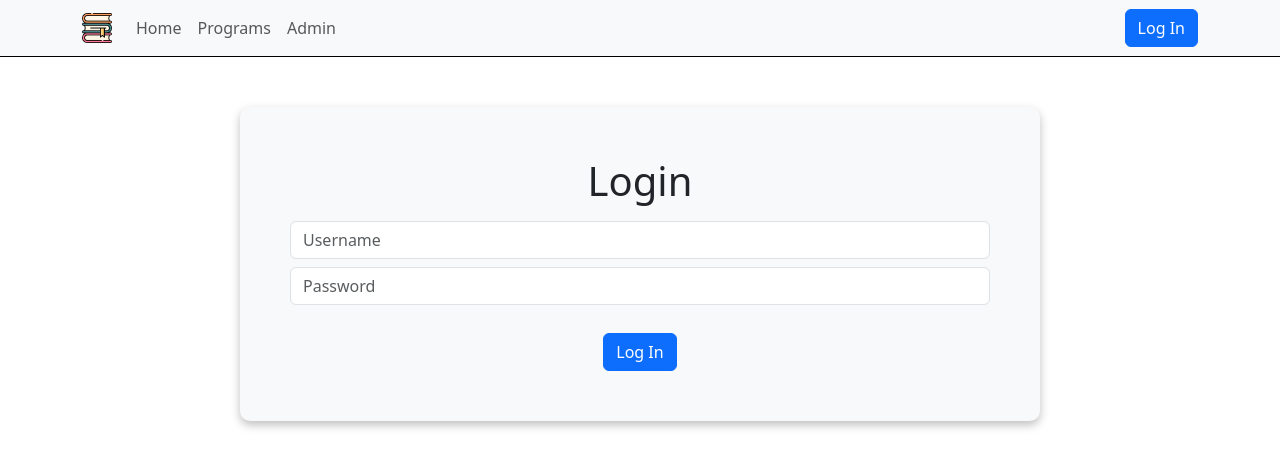
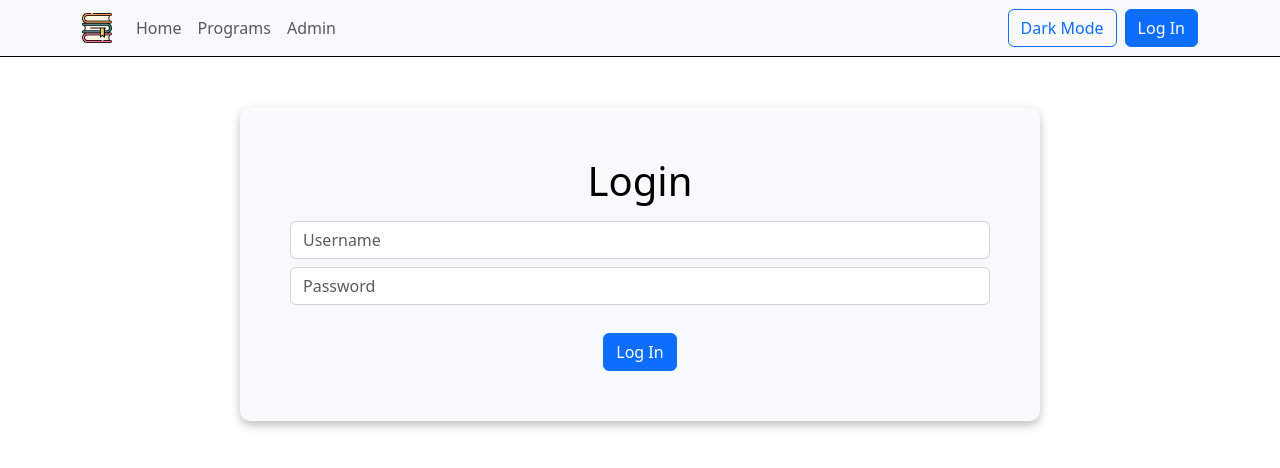
Before and after one commit to Mcdavis705/Online-Courses-App, a React (Vite) app: page /LogIn in a window 1280 px wide. Shown: the top 468 px of the page. Built offline with nearby package versions, Linux system fonts and the light colour scheme.

Commit message:
Incorporated Dark Mode in all the components

```diff
--- a/src/App.jsx
+++ b/src/App.jsx
@@ -1,15 +1,22 @@
-import { react } from 'react'
+import React from 'react';
 import { Navbar, Nav, Container, Button } from 'react-bootstrap';
 import { Outlet, Link } from "react-router-dom";
-
-
+import { useTheme } from './context/ThemeContext';
 
 function App() {
+  const { isDarkMode, toggleTheme } = useTheme();
+
+  // Optional: Styles based on theme
+  const appStyle = {
+    backgroundColor: isDarkMode ? '#121212' : '#ffffff',
+    color: isDarkMode ? '#ffffff' : '#000000',
+    minHeight: '100vh',
+  };
 
   return (
-    <>
-      <Navbar bg="light" expand="lg" style={{ borderBottom: '1px solid black' }}>
-        <Container >
+    <div style={appStyle}>
+      <Navbar bg={isDarkMode ? 'dark' : 'light'} variant={isDarkMode ? 'dark' : 'light'} expand="lg" style={{ borderBottom: '1px solid black' }}>
+        <Container>
           <Navbar.Brand>
             <Link to="/">
               <img
@@ -20,26 +27,34 @@ function App() {
                 className="d-inline-block align-top"
               />
             </Link>
+          </Navbar.Brand>
 
-          </Navbar.Brand>
           <Navbar.Toggle aria-controls="basic-navbar-nav" />
           <Navbar.Collapse id="basic-navbar-nav">
-            <Nav className="me-auto ">
+            <Nav className="me-auto">
               <Link to="/" className="nav-link">Home</Link>
               <Link to="Programs" className="nav-link">Programs</Link>
               <Link to="Admin" className="nav-link">Admin</Link>
             </Nav>
-            <Button><Link to="LogIn" className="nav-link">Log In</Link></Button>
+
+            <div className="d-flex align-items-center gap-2">
+              <Button variant="outline-primary" onClick={toggleTheme}>
+                {isDarkMode ? 'Light Mode' : 'Dark Mode'}
+              </Button>
+              <Button>
+                <Link to="LogIn" className="nav-link">Log In</Link>
+              </Button>
+            </div>
           </Navbar.Collapse>
         </Container>
+      </Navbar>
 
-      </Navbar>
       <Container>
         <Outlet />
       </Container>
       <br />
-    </>
-  )
+    </div>
+  );
 }
 
-export default App
+export default App;
--- /dev/null
+++ b/src/context/ThemeContext.jsx
@@ -0,0 +1,32 @@
+import { createContext, useState, useContext } from "react";
+
+
+export const ThemeContext = createContext();
+
+
+export const ThemeProvider = ({ children }) => {
+
+  const [isDarkMode, setIsDarkMode] = useState(() => {
+    const savedTheme = localStorage.getItem('theme'); // gets 'dark' or 'light'
+    return savedTheme === 'dark'; // returns true if 'dark', false otherwise
+  });
+
+
+  const toggleTheme = () => {
+    setIsDarkMode(prev => {
+      const newTheme = !prev; // flip the current value (true ⇄ false)
+      localStorage.setItem('theme', newTheme ? 'dark' : 'light'); // save the new theme
+      return newTheme; // update state
+    });
+  };
+
+
+  return (
+    <ThemeContext.Provider value={{ isDarkMode, toggleTheme }}>
+      {children}
+    </ThemeContext.Provider>
+  );
+};
+
+
+export const useTheme = () => useContext(ThemeContext);
--- a/src/pages/Admin.jsx
+++ b/src/pages/Admin.jsx
@@ -1,36 +1,38 @@
-import { useSearchParams, Navigate } from "react-router-dom"
+import { useSearchParams, Navigate } from "react-router-dom";
+import { useTheme } from '../context/ThemeContext';
 
+function Admin() {
+  const { isDarkMode } = useTheme();
+  const [searchParams] = useSearchParams();
+  const auth = searchParams.get('auth') === 'true';
+
+  if (!auth) {
+    return <Navigate to='/LogIn' replace />;
+  }
 
   const style = {
-    backgroundColor: '#f8f9fa',
+    backgroundColor: isDarkMode ? '#121212' : '#f8f9fa',
+    color: isDarkMode ? 'white' : 'black',
     padding: '50px',
     borderRadius: '10px',
-    boxShadow: '0px 4px 10px rgba(0, 0, 0, 0.25)',
+    boxShadow: isDarkMode
+      ? '0px 4px 10px rgba(255, 255, 255, 0.1)'
+      : '0px 4px 10px rgba(0, 0, 0, 0.25)',
     width: '80%',
     maxWidth: '800px',
-    height: 'auto',
     margin: '50px auto',
     display: 'flex',
     justifyContent: 'center',
     alignItems: 'center',
     flexDirection: 'column',
-    textDecoration: 'none'
+    textDecoration: 'none',
   };
-function Admin() {
-
-    const [searchParams, setSearchParams] = useSearchParams();
-    const auth = searchParams.get('auth') === 'true';
-
-    if (!auth) {
-        return <Navigate to='/LogIn' replace/>
-    }
 
   return (
     <div style={style}>
       <h1>Welcome to Admin Page</h1>
     </div>
-    )
-
+  );
 }
 
-export default Admin
+export default Admin;
--- a/src/pages/Home.jsx
+++ b/src/pages/Home.jsx
@@ -1,10 +1,13 @@
 import { Container, Button } from 'react-bootstrap';
 import { Link } from 'react-router-dom';
+import { useTheme } from '../context/ThemeContext';
 
 function Home() {
-    const style =
-    {
-        backgroundColor: '#f8f9fa',
+  const { isDarkMode } = useTheme();
+
+  const style = {
+    backgroundColor: isDarkMode ? '#1e1e1e' : '#f8f9fa',
+    color: isDarkMode ? '#ffffff' : '#000000',
     padding: '50px',
     borderRadius: '10px',
     boxShadow: '0px 4px 10px rgba(0, 0, 0, 0.25)',
@@ -15,20 +18,19 @@ function Home() {
     display: 'flex',
     justifyContent: 'center',
     alignItems: 'center',
-        flexDirection: 'column'
-    }
+    flexDirection: 'column',
+  };
 
   return (
     <Container style={style}>
       <h1>Explore Online Courses</h1>
       <br />
       <p>Welcome to our online course platform! Select a course to start your learning journey.</p>
-            <Link to='Programs'>
-                <Button>Select a course</Button>
+      <Link to="Programs">
+        <Button variant={isDarkMode ? 'light' : 'primary'}>Select a course</Button>
       </Link>
     </Container>
-    )
-
+  );
 }
 
-export default Home
+export default Home;
--- a/src/pages/LogIn.jsx
+++ b/src/pages/LogIn.jsx
@@ -1,36 +1,46 @@
-import { useNavigate, Navigate, useSearchParams } from "react-router-dom"
+import { useNavigate } from "react-router-dom";
 import { Container, Form, Button } from 'react-bootstrap';
+import { useTheme } from '../context/ThemeContext';
 
+function Login() {
+  const { isDarkMode } = useTheme();
+  const navigate = useNavigate();
 
   const style = {
-    backgroundColor: '#f8f9fa',
+    backgroundColor: isDarkMode ? '#121212' : '#f8f9fa',
+    color: isDarkMode ? 'white' : 'black',
     padding: '50px',
     borderRadius: '10px',
-    boxShadow: '0px 4px 10px rgba(0, 0, 0, 0.25)',
+    boxShadow: isDarkMode
+      ? '0px 4px 10px rgba(255, 255, 255, 0.1)'
+      : '0px 4px 10px rgba(0, 0, 0, 0.25)',
     width: '80%',
     maxWidth: '800px',
-    height: 'auto',
     margin: '50px auto',
     display: 'flex',
     justifyContent: 'center',
     alignItems: 'center',
     flexDirection: 'column',
-    textDecoration: 'none'
+    textDecoration: 'none',
   };
-function Login() {
-
-    const navigate = useNavigate();
-
 
   const handleLogin = () => {
     navigate('/admin?auth=true');
-    }
+  };
 
   return (
     <Container style={style}>
       <h1>Login</h1>
       <Form.Label></Form.Label>
-            <Form.Control type="name" placeholder="Username" />
+      <Form.Control
+        type="text"
+        placeholder="Username"
+        style={{
+          backgroundColor: isDarkMode ? '#333' : 'white',
+          color: isDarkMode ? 'white' : 'black',
+          borderColor: isDarkMode ? '#555' : '#ced4da',
+        }}
+      />
 
       <Form.Label htmlFor="inputPassword5"></Form.Label>
       <Form.Control
@@ -38,14 +48,19 @@ function Login() {
         id="inputPassword5"
         aria-describedby="passwordHelpBlock"
         placeholder="Password"
+        style={{
+          backgroundColor: isDarkMode ? '#333' : 'white',
+          color: isDarkMode ? 'white' : 'black',
+          borderColor: isDarkMode ? '#555' : '#ced4da',
+        }}
       />
       <Form.Text id="passwordHelpBlock" muted></Form.Text>
       <br />
-            <Button variant="primary" onClick={handleLogin}>Log In</Button>
-
+      <Button variant={isDarkMode ? 'light' : 'primary'} onClick={handleLogin}>
+        Log In
+      </Button>
     </Container>
-    )
-
+  );
 }
 
-export default Login
+export default Login;
--- a/src/pages/Programs.jsx
+++ b/src/pages/Programs.jsx
@@ -1,24 +1,26 @@
 import { Container, ListGroup, Button, Card, Dropdown } from 'react-bootstrap';
-import { useParams, Link, useSearchParams } from 'react-router-dom'; // make sure it's from 'react-router-dom'
+import { useParams, Link, useSearchParams } from 'react-router-dom';
 import { courses } from './Courses.jsx';
+import { useTheme } from '../context/ThemeContext';
+
+function Programs() {
+  const { isDarkMode } = useTheme();
 
   const style = {
-    backgroundColor: '#f8f9fa',
+    backgroundColor: isDarkMode ? 'black' : 'whitesmoke',
+    color: isDarkMode ? 'white' : 'black',
     padding: '50px',
     borderRadius: '10px',
     boxShadow: '0px 4px 10px rgba(0, 0, 0, 0.25)',
     width: '80%',
     maxWidth: '800px',
     height: 'auto',
-    margin: '50px auto',
+    margin: '150px auto',
     display: 'flex',
-    justifyContent: 'center',
+    flexDirection: 'column',
     alignItems: 'center',
-    flexDirection: 'column',
-    textDecoration: 'none'
   };
 
-function Programs() {
   const { id } = useParams();
   const [searchParams, setSearchParams] = useSearchParams();
 
@@ -28,18 +30,31 @@ function Programs() {
   const handleCategoryChange = (selectedCategory) => {
     setSearchParams({
       category: selectedCategory,
-            level: level || ''
+      level: level || '',
     });
   };
 
   const handleLevelChange = (selectedLevel) => {
     setSearchParams({
       category: category || '',
-            level: selectedLevel
+      level: selectedLevel,
     });
   };
 
-    const filterCourses = courses.filter(course =>
+  const clearCategory = () => {
+    setSearchParams({
+      level: level || '',
+    });
+  };
+
+  const clearLevel = () => {
+    setSearchParams({
+      category: category || '',
+    });
+  };
+
+  const filterCourses = courses.filter(
+    (course) =>
       (!category || course.categoria.toLowerCase() === category.toLowerCase()) &&
       (!level || course.nivel.toLowerCase() === level.toLowerCase())
   );
@@ -51,26 +66,34 @@ function Programs() {
       <p>Select a course and start your learning journey today.</p>
       <br />
 
-            <div className="row d-flex justify-content-center">
-                <Dropdown className="col mb-3">
-                    <Dropdown.Toggle variant="outline-success" id="dropdown-basic">
-                        Category
+      <div className="row d-flex justify-content-center" style={{ width: '100%', gap: '1rem' }}>
+        <Dropdown className="col">
+          <Dropdown.Toggle
+            variant={isDarkMode ? 'secondary' : 'outline-success'}
+            id="dropdown-category"
+            style={{ color: isDarkMode ? 'white' : undefined }}
+          >
+            {category ? category.charAt(0).toUpperCase() + category.slice(1) : 'Category'}
           </Dropdown.Toggle>
-                    <Dropdown.Menu>
-                        <Dropdown.Item onClick={() => setSearchParams({})}>All Courses</Dropdown.Item>
+          <Dropdown.Menu style={{ backgroundColor: isDarkMode ? 'dimgray' : 'white' }}>
+            <Dropdown.Item onClick={clearCategory}>All Courses</Dropdown.Item>
             <Dropdown.Item onClick={() => handleCategoryChange('frontend')}>Front End</Dropdown.Item>
             <Dropdown.Item onClick={() => handleCategoryChange('backend')}>Back End</Dropdown.Item>
             <Dropdown.Item onClick={() => handleCategoryChange('devops')}>DevOps</Dropdown.Item>
-                        <Dropdown.Item onClick={() => handleCategoryChange('herramientas')}>Herramientos</Dropdown.Item>
+            <Dropdown.Item onClick={() => handleCategoryChange('herramientas')}>Herramientas</Dropdown.Item>
           </Dropdown.Menu>
         </Dropdown>
 
-                <Dropdown className="col mb-3">
-                    <Dropdown.Toggle variant="outline-success" id="dropdown-basic">
-                        Course Level
+        <Dropdown className="col">
+          <Dropdown.Toggle
+            variant={isDarkMode ? 'secondary' : 'outline-success'}
+            id="dropdown-level"
+            style={{ color: isDarkMode ? 'white' : undefined }}
+          >
+            {level ? level.charAt(0).toUpperCase() + level.slice(1) : 'Course Level'}
           </Dropdown.Toggle>
-                    <Dropdown.Menu>
-                        <Dropdown.Item onClick={() => setSearchParams()}>All Levels</Dropdown.Item>
+          <Dropdown.Menu style={{ backgroundColor: isDarkMode ? 'dimgray' : 'white' }}>
+            <Dropdown.Item onClick={clearLevel}>All Levels</Dropdown.Item>
             <Dropdown.Item onClick={() => handleLevelChange('basico')}>Basico</Dropdown.Item>
             <Dropdown.Item onClick={() => handleLevelChange('intermedio')}>Intermedio</Dropdown.Item>
             <Dropdown.Item onClick={() => handleLevelChange('avanzado')}>Avanzado</Dropdown.Item>
@@ -78,16 +101,26 @@ function Programs() {
         </Dropdown>
       </div>
 
-            <ListGroup>
-                {filterCourses.map(course => (
-                    <Card key={course.id} className="mb-3">
+      <ListGroup style={{ width: '100%', marginTop: '1rem' }}>
+        {filterCourses.map((course) => (
+          <Card
+            key={course.id}
+            className="mb-3"
+            style={{
+              backgroundColor: isDarkMode ? 'dimgray' : 'white',
+              color: isDarkMode ? 'white' : 'black',
+              borderColor: isDarkMode ? 'gray' : undefined,
+            }}
+          >
             <Card.Body className="d-flex justify-content-between align-items-center">
               <div>
                 <Card.Title>{course.titulo}</Card.Title>
-                                <Card.Text>{course.categoria}-{course.nivel}</Card.Text>
+                <Card.Text>
+                  {course.categoria} - {course.nivel}
+                </Card.Text>
               </div>
               <Link to={`/Programs/${course.id}`}>
-                                <Button variant="primary">View</Button>
+                <Button variant={isDarkMode ? 'light' : 'primary'}>View</Button>
               </Link>
             </Card.Body>
           </Card>
```
Also changed, not shown: src/main.jsx (+21 -13 lines), 1 other file (tests, documents, lock files or other folders). Lines whose indentation alone changed are shown as unchanged.
